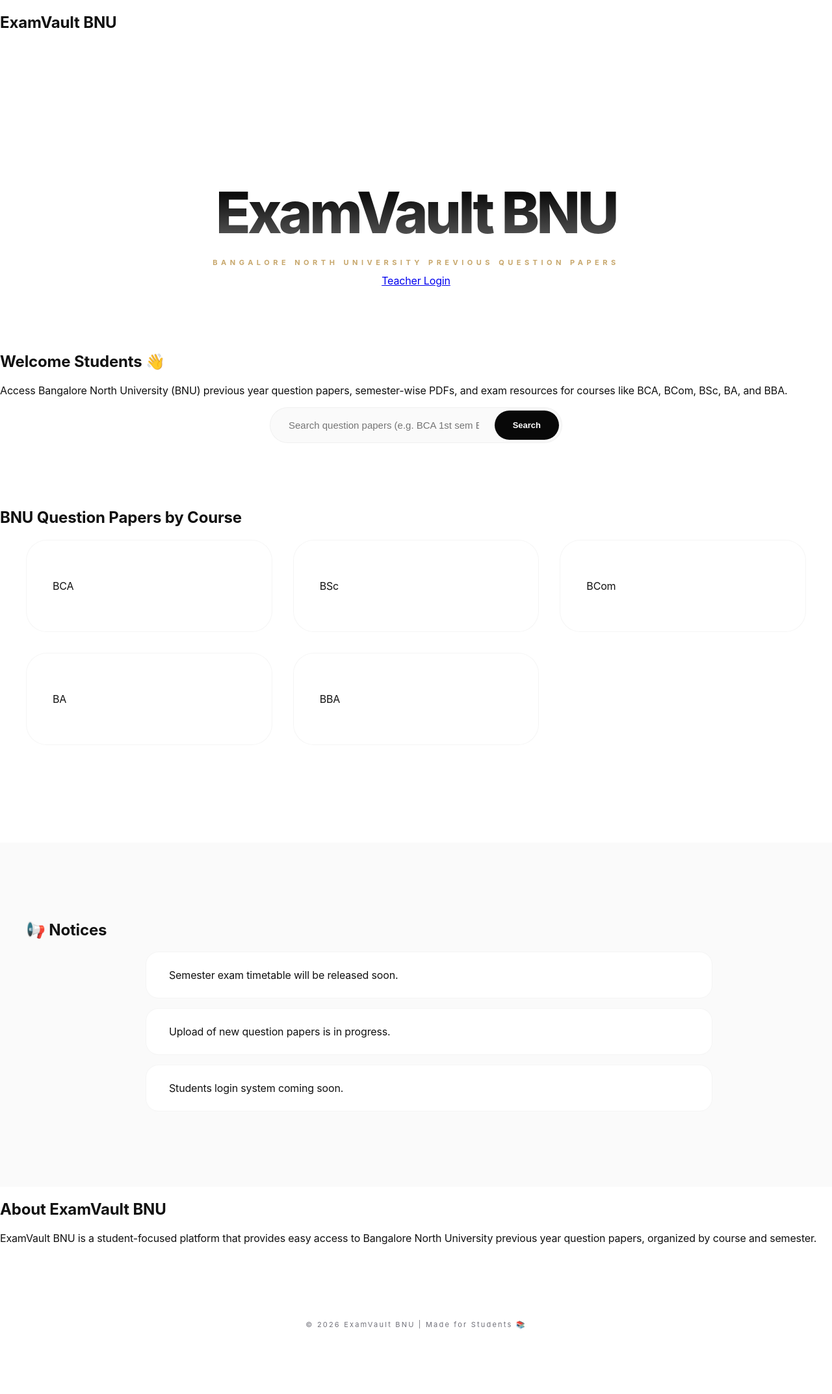
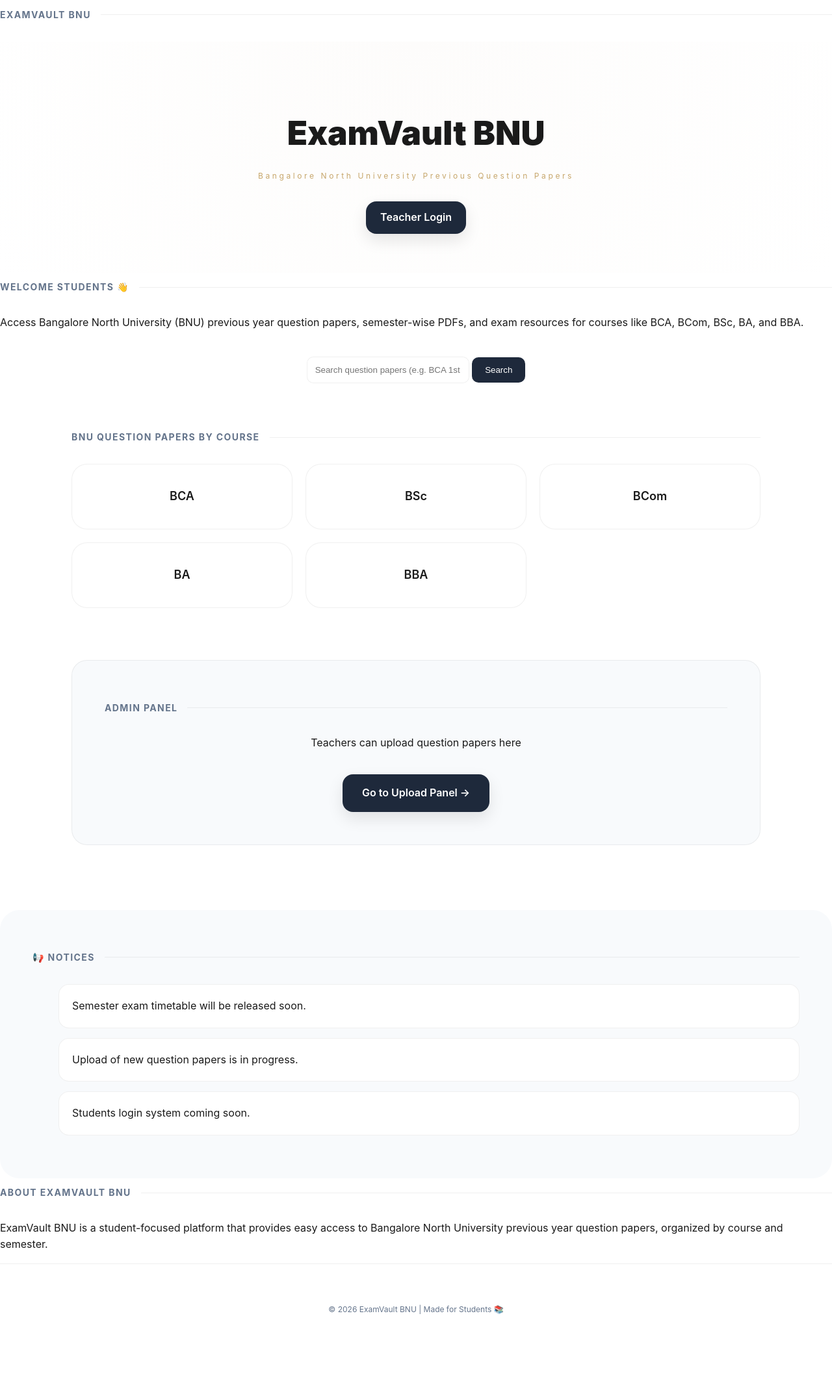
Before and after one commit to Prajwalraj007/college-portal, a Flask app: page / in a window 1280 px wide. Shown: the whole page at 65% size. After the commit the page ends 2023 px from the top, so only its background shows below. Run offline with Flask 3, Linux system fonts and the light colour scheme.

Commit message:
fixed upload form and UI issues

```diff
--- a/app.py
+++ b/app.py
@@ -2,9 +2,11 @@ from flask import Flask, render_template, request, session, redirect, url_for, f
 import os
 import mysql.connector
 from werkzeug.utils import secure_filename
+from dotenv import load_dotenv
 
+load_dotenv()
 app = Flask(__name__)
-app.secret_key = "secret123"
+app.secret_key = os.getenv("SECRET_KEY", "secret123")
 
 # -------------------------
 # CONFIG
@@ -15,16 +17,17 @@ app.config["UPLOAD_FOLDER"] = UPLOAD_FOLDER
 os.makedirs(UPLOAD_FOLDER, exist_ok=True)
 
 # -------------------------
-# DATABASE CONNECTION
+# DATABASE CONNECTION (FIXED)
 # -------------------------
 def get_db_connection():
     return mysql.connector.connect(
-        host=os.getenv("MYSQLHOST"),
-        user=os.getenv("MYSQLUSER"),
-        password=os.getenv("MYSQLPASSWORD"),
-        database=os.getenv("MYSQLDATABASE"),
-        port=int(os.getenv("MYSQLPORT"))
+        host="roundhouse.proxy.rlwy.net",
+        user="root",
+        password="ZYqrMCLlPjeLDkcdQkrzYibYtznbKplp",
+        database="railway",
+        port=43167
     )
+
 # -------------------------
 # HOME PAGE
 # -------------------------
@@ -107,7 +110,8 @@ def login():
             session["teacher"] = teacher["id"]
             return redirect(url_for("home"))
         else:
-            return "Invalid Login"
+            flash("Invalid Login", "error")
+            return redirect(url_for("login"))
 
     return render_template("login.html")
 
@@ -146,7 +150,6 @@ def upload_paper():
     if file and file.filename != "":
 
         filename = secure_filename(file.filename)
-
         filepath = os.path.join(app.config["UPLOAD_FOLDER"], filename)
         file.save(filepath)
 
@@ -207,7 +210,7 @@ def delete_paper(id, course, sem):
     return redirect(url_for("papers", course=course, sem=sem))
 
 # -------------------------
-# RUN SERVER (FIXED FOR RENDER)
+# RUN SERVER
 # -------------------------
 if __name__ == "__main__":
-    app.run(host="0.0.0.0", port=10000)
+    app.run(host="0.0.0.0", port=int(os.getenv("PORT", 10000)))
--- a/static/style.css
+++ b/static/style.css
@@ -1,321 +1,227 @@
 :root {
-    /* Vanta Champagne */
-    --primary: #080808;
-    --text-main: #111111;
-    --text-muted: #71717a;
+    /* Sophisticated Noir Palette */
+    --primary: #050505;
+    --accent: #1e293b;
+    --text-main: #1a1a1a;
+    --text-muted: #64748b;
     --gold: #c7a76c;
-    --gold-dim: rgba(199, 167, 108, 0.15);
 
+    /* Luxury Surfaces */
     --bg: #ffffff;
-    --surface: #fafafa;
-    --glass: rgba(255, 255, 255, 0.85);
+    --surface: #f8fafc;
+    --border: rgba(0, 0, 0, 0.06);
 
-    --border: rgba(0, 0, 0, 0.04);
-    --border-light: rgba(255, 255, 255, 0.8);
-
-    --curve: cubic-bezier(0.16, 1, 0.3, 1);
+    /* Animation */
+    --curve: cubic-bezier(0.2, 0, 0, 1);
     --transition: all 0.5s var(--curve);
 
-    --radius-pill: 100px;
-    --radius-luxury: 32px;
+    --radius-lg: 24px;
+    --radius-md: 16px;
 }
 
-/* ---------------- GLOBAL ---------------- */
+/* RESET */
+* {
+    box-sizing: border-box;
+    -webkit-tap-highlight-color: transparent;
+}
+
 body {
     margin: 0;
-    font-family: "Inter", -apple-system, sans-serif;
+    font-family: "Inter", Arial, sans-serif;
     background: var(--bg);
     color: var(--text-main);
-    letter-spacing: -0.01em;
-    -webkit-font-smoothing: antialiased;
+    line-height: 1.6;
 }
 
-/* ---------------- HEADER ---------------- */
+/* HEADER */
 header {
-    padding: 160px 20px 80px;
+    padding: 100px 20px 60px;
     text-align: center;
+    background: radial-gradient(circle at top, #fdfcfb 0%, #ffffff 100%);
 }
 
 header h1 {
-    font-size: clamp(3rem, 8vw, 5.5rem);
-    font-weight: 800;
-    letter-spacing: -0.05em;
-    line-height: 0.9;
-    margin-bottom: 30px;
-    background: linear-gradient(180deg, #000 0%, #555 100%);
-    -webkit-background-clip: text;
-    -webkit-text-fill-color: transparent;
+    font-size: clamp(2rem, 5vw, 3.2rem);
+    font-weight: 900;
+    margin: 0;
 }
 
 header p {
-    font-size: 11px;
-    text-transform: uppercase;
-    letter-spacing: 0.5em;
+    margin-top: 15px;
+    font-size: 12px;
+    letter-spacing: 0.3em;
     color: var(--gold);
-    font-weight: 700;
 }
 
-/* ---------------- SEARCH ---------------- */
-.search-section {
-    max-width: 440px;
-    margin: 0 auto 100px;
-    padding: 4px;
-    background: var(--surface);
+/* ADMIN BUTTON IN HEADER */
+.admin-panel {
+    margin-top: 30px;
+}
+
+.upload-btn {
+    display: inline-block;
+    background: var(--accent);
+    color: white;
+    padding: 12px 22px;
+    border-radius: var(--radius-md);
+    text-decoration: none;
+    font-weight: 600;
+    transition: var(--transition);
+    box-shadow: 0 10px 25px rgba(0,0,0,0.1);
+}
+
+.upload-btn:hover {
+    transform: translateY(-3px);
+    background: #0f172a;
+}
+
+/* MAIN */
+main {
+    max-width: 1100px;
+    margin: auto;
+    padding: 20px;
+}
+
+h2 {
+    font-size: 14px;
+    text-transform: uppercase;
+    letter-spacing: 0.1em;
+    color: var(--text-muted);
+    margin-bottom: 30px;
+    display: flex;
+    align-items: center;
+    gap: 15px;
+}
+
+h2::after {
+    content: "";
+    flex: 1;
+    height: 1px;
+    background: var(--border);
+}
+
+/* COURSE GRID */
+.course-container {
+    display: grid;
+    grid-template-columns: repeat(auto-fit, minmax(260px, 1fr));
+    gap: 20px;
+}
+
+.course-btn {
+    display: flex;
+    align-items: center;
+    justify-content: center;
+    padding: 35px;
+    background: var(--bg);
     border: 1px solid var(--border);
-    border-radius: var(--radius-pill);
-    display: flex;
+    border-radius: var(--radius-lg);
+    text-decoration: none;
+    color: var(--text-main);
+    font-size: 18px;
+    font-weight: 600;
     transition: var(--transition);
 }
 
-.search-section:focus-within {
-    background: #fff;
-    transform: scale(1.02);
-    box-shadow: 0 20px 40px rgba(0,0,0,0.05);
+.course-btn:hover {
+    transform: translateY(-8px);
     border-color: var(--gold);
+    box-shadow: 0 20px 40px rgba(0,0,0,0.08);
+}
+
+/* ADMIN CARD */
+.admin-card {
+    margin-top: 80px;
+    padding: 50px;
+    text-align: center;
+    background: var(--surface);
+    border-radius: var(--radius-lg);
+    border: 1px solid var(--border);
+}
+
+.upload-btn.big {
+    margin-top: 20px;
+    padding: 16px 30px;
+    font-size: 16px;
+}
+
+/* SEARCH */
+.search-section {
+    text-align: center;
+    margin: 40px 0;
 }
 
 .search-section input {
-    flex: 1;
-    border: none;
-    background: transparent;
-    padding: 14px 24px;
-    font-size: 15px;
-    outline: none;
+    padding: 12px;
+    width: 250px;
+    border: 1px solid var(--border);
+    border-radius: 10px;
 }
 
 .search-section button {
-    background: var(--primary);
-    color: #fff;
+    padding: 12px 20px;
     border: none;
-    padding: 0 28px;
-    border-radius: var(--radius-pill);
-    font-size: 13px;
-    font-weight: 600;
+    background: var(--accent);
+    color: white;
+    border-radius: 10px;
     cursor: pointer;
 }
 
-/* ---------------- COURSE CARDS ---------------- */
-.course-container {
-    display: grid;
-    grid-template-columns: repeat(auto-fit, minmax(300px, 1fr));
-    gap: 32px;
-    max-width: 1200px;
-    margin: auto;
-    padding: 0 40px;
-}
-
-.course-btn {
-    position: relative;
-    padding: 60px 40px;
-    background: var(--bg);
-    border: 1px solid var(--border);
-    border-radius: var(--radius-luxury);
-    text-decoration: none;
-    color: var(--text-main);
-    transition: var(--transition);
-    overflow: hidden;
-    transform-style: preserve-3d;
-}
-
-/* glow */
-.course-btn::before {
-    content: "";
-    position: absolute;
-    inset: 0;
-    background: radial-gradient(
-        400px circle at var(--x, 50%) var(--y, 50%),
-        var(--gold-dim),
-        transparent 40%
-    );
-    opacity: 0;
-    transition: var(--transition);
-    pointer-events: none;
-}
-
-/* inner shine */
-.course-btn::after {
-    content: "";
-    position: absolute;
-    inset: 0;
-    border-radius: inherit;
-    box-shadow: inset 0 1px 0 var(--border-light);
-    pointer-events: none;
-}
-
-.course-btn h2 {
-    font-size: 24px;
-    font-weight: 700;
-    margin: 0;
-    z-index: 1;
-}
-
-.course-btn p {
-    color: var(--text-muted);
-    font-size: 15px;
-    margin-top: 10px;
-}
-
-.course-btn:hover {
-    transform: translateY(-12px);
-    border-color: var(--gold);
-    box-shadow: 0 40px 80px rgba(0,0,0,0.06);
-}
-
-.course-btn:hover::before {
-    opacity: 1;
-}
-
-/* ---------------- NOTICES ---------------- */
+/* NOTICES */
 .notices {
-    margin-top: 150px;
-    padding: 100px 40px;
+    margin-top: 80px;
+    padding: 50px;
     background: var(--surface);
+    border-radius: 30px;
 }
 
 .notices li {
     list-style: none;
-    max-width: 800px;
-    margin: 0 auto 15px;
-    padding: 25px 35px;
-    background: #fff;
+    padding: 20px;
+    margin-bottom: 15px;
+    background: white;
     border: 1px solid var(--border);
-    border-radius: 20px;
+    border-radius: var(--radius-md);
     transition: var(--transition);
-    display: flex;
-    justify-content: space-between;
-    align-items: center;
 }
 
 .notices li:hover {
-    transform: translateX(10px);
+    transform: translateX(8px);
     border-color: var(--gold);
-    box-shadow: 10px 10px 30px rgba(0,0,0,0.02);
 }
 
-/* ---------------- ADMIN TRIGGER ---------------- */
-.admin-trigger {
+/* FOOTER */
+footer {
+    padding: 60px 20px;
+    text-align: center;
+    font-size: 12px;
     color: var(--text-muted);
-    text-decoration: none;
-    cursor: pointer;
-    opacity: 0.6;
-    position: relative;
-    transition: var(--transition);
+    border-top: 1px solid var(--border);
+}
+/* FLASH MESSAGE */
+.flash {
+    margin: 20px auto;
+    padding: 12px 20px;
+    width: fit-content;
+    border-radius: 8px;
+    font-weight: 600;
+    animation: fadeIn 0.5s ease-in-out;
 }
 
-.admin-trigger::after {
-    content: "";
-    position: absolute;
-    left: 0;
-    bottom: -2px;
-    width: 0%;
-    height: 1px;
-    background: var(--gold);
-    transition: var(--transition);
+/* SUCCESS (GREEN) */
+.flash.success {
+    background-color: #d1fae5;
+    color: #065f46;
+    border: 1px solid #10b981;
 }
 
-.admin-trigger:hover {
-    opacity: 1;
-    color: var(--text-main);
+/* ANIMATION */
+@keyframes fadeIn {
+    from {
+        opacity: 0;
+        transform: translateY(-10px);
+    }
+    to {
+        opacity: 1;
+        transform: translateY(0);
+    }
 }
-
-.admin-trigger:hover::after {
-    width: 100%;
-}
-
-/* ---------------- ADMIN PANEL ---------------- */
-.admin-card {
-    position: fixed;
-    top: 50%;
-    left: 50%;
-    transform: translate(-50%, -50%) scale(0.95);
-    width: 420px;
-    padding: 40px;
-
-    background: var(--glass);
-    backdrop-filter: blur(40px);
-
-    border: 1px solid var(--border-light);
-    border-radius: var(--radius-luxury);
-
-    box-shadow: 0 60px 120px rgba(0,0,0,0.12);
-
-    opacity: 0;
-    pointer-events: none;
-    transition: var(--transition);
-    z-index: 1000;
-}
-
-.admin-card.active {
-    opacity: 1;
-    transform: translate(-50%, -50%) scale(1);
-    pointer-events: auto;
-}
-
-.admin-card h2 {
-    margin-bottom: 20px;
-}
-
-.admin-card input {
-    width: 100%;
-    padding: 14px;
-    margin-bottom: 15px;
-    border-radius: 12px;
-    border: 1px solid var(--border);
-}
-
-.admin-card button {
-    width: 100%;
-    padding: 14px;
-    border: none;
-    border-radius: var(--radius-pill);
-    background: var(--primary);
-    color: white;
-    font-weight: 600;
-    cursor: pointer;
-}
-
-/* ---------------- BACKDROP ---------------- */
-.admin-backdrop {
-    position: fixed;
-    inset: 0;
-    background: rgba(0,0,0,0.25);
-    backdrop-filter: blur(8px);
-
-    opacity: 0;
-    pointer-events: none;
-    transition: var(--transition);
-    z-index: 999;
-}
-
-.admin-backdrop.active {
-    opacity: 1;
-    pointer-events: auto;
-}
-
-/* ---------------- FLASH ---------------- */
-.flash.success {
-    position: fixed;
-    bottom: 40px;
-    left: 50%;
-    transform: translateX(-50%);
-    background: var(--primary);
-    color: #fff;
-    padding: 16px 32px;
-    border-radius: var(--radius-pill);
-    font-weight: 600;
-}
-
-/* ---------------- FOOTER ---------------- */
-footer {
-    padding: 100px 20px;
-    text-align: center;
-    font-size: 11px;
-    letter-spacing: 0.2em;
-    color: var(--text-muted);
-}
-
-/* ---------------- SAFETY ---------------- */
-input, button {
-    position: relative;
-    z-index: 10;
-}
```
Also changed, not shown: templates/upload.html (line endings or trailing spaces).
